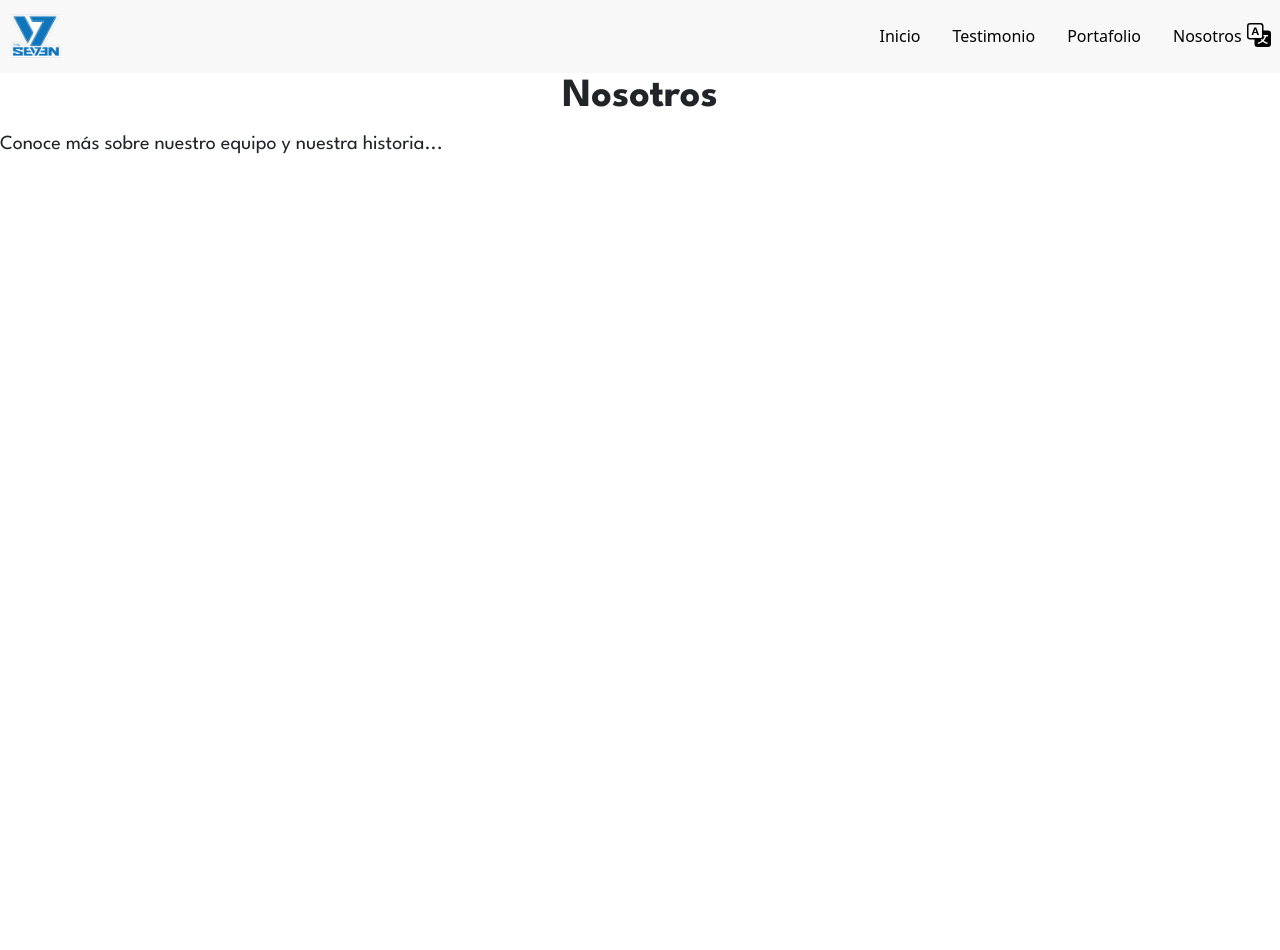
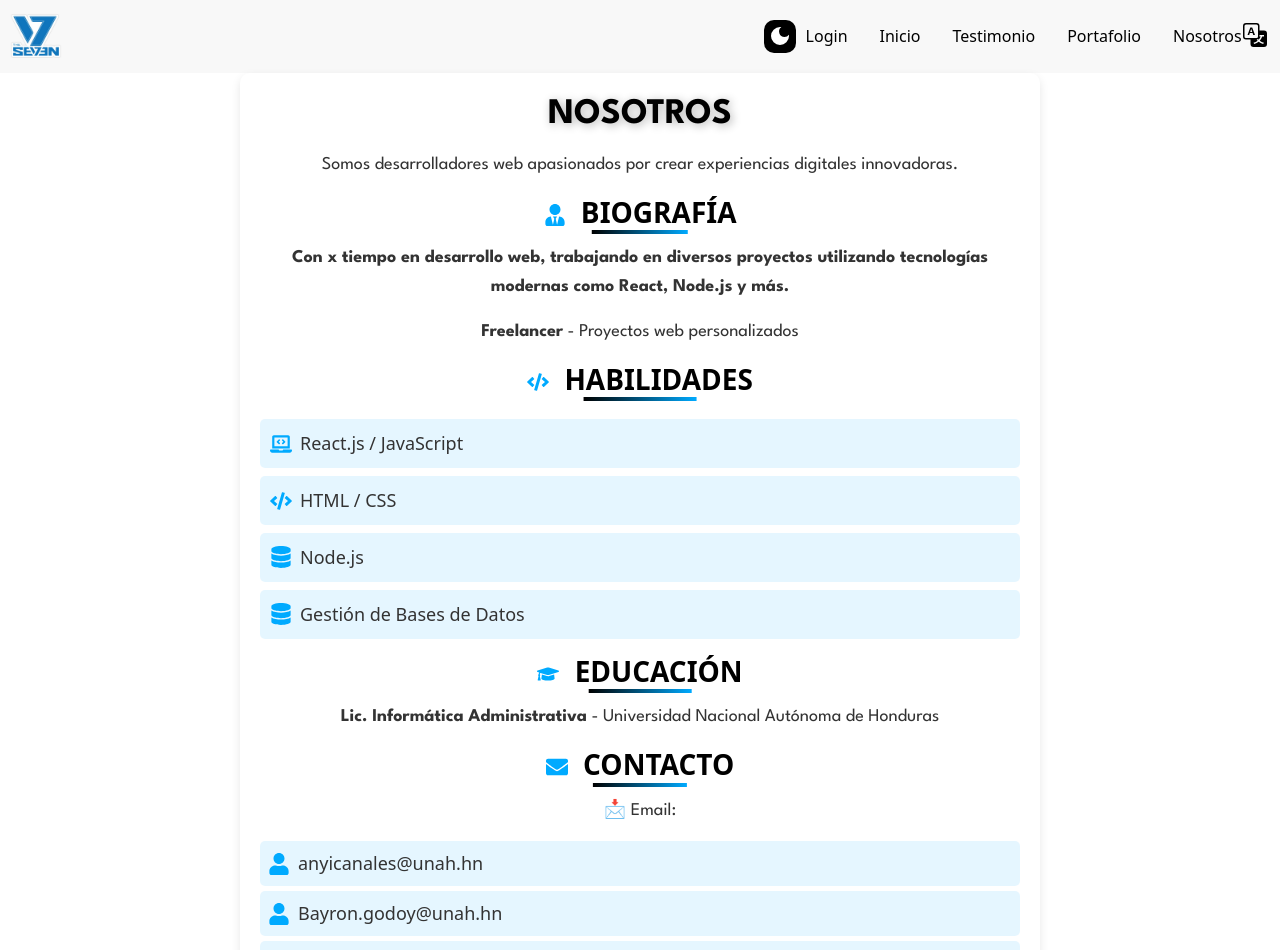
Before and after one commit to jeferson-sal/-Lenguaje3, a React (Create React App) app: page /Nosotros in a window 1280 px wide. Shown: the top 950 px of the page. Before the commit the page ends 800 px from the top, so only its background shows below. Built offline with nearby package versions, Linux system fonts and the light colour scheme.

Commit message:
agrege el boton para el efecto de claro y oscuro y el componente de Nosotros

```diff
--- a/package.json
+++ b/package.json
@@ -7,6 +7,7 @@
     "@testing-library/jest-dom": "^6.6.3",
     "@testing-library/react": "^16.2.0",
     "@testing-library/user-event": "^13.5.0",
+    "animate.css": "^4.1.1",
     "axios": "^1.8.4",
     "bootstrap": "^5.3.3",
     "bootstrap-icons": "^1.11.3",
--- a/src/components/Navbar.css
+++ b/src/components/Navbar.css
@@ -31,6 +31,7 @@ color:#007BFF
 .hamburguesa{;
   position:relative;
   z-index:3;
+  right: 30px;
   .nav-icon-5{
       width: 35px;
       height: 30px;
@@ -38,8 +39,6 @@ color:#007BFF
       position: relative;
       cursor: pointer;
       display: inline-block;
-      right: 40%;
-
 
     }
     .nav-icon-5 span{
@@ -179,7 +178,7 @@ z-index:2;
 .translate-btn {
   position: fixed;
   top: 10px;
-  right: 6px;
+  right: 10px;
   background-color: transparent;
   border: none;
   font-size: 24px;
@@ -200,10 +199,44 @@ z-index:2;
   background-color: rgba(0, 123, 255, 0.1); /* Color de fondo suave */
   color: #007BFF; /* Cambiar color del texto a azul */
   transform: scale(1.1); /* Agrandar ligeramente el botón */
+
 }
 
 /* Efecto cuando el botón está en foco (cuando se hace clic o se selecciona) */
-.translate-btn:focus {
-  outline: none; /* Eliminar el borde por defecto */
-   /* Agregar un borde azul */
+
+
+/* Contenedor de la luna y login */
+.right-section {
+  display: flex;
+  align-items: center;
+  gap: 10px;
+  margin-left: auto;
+  z-index:9999;
 }
+
+/* Botón de la luna */
+.dark-mode-button {
+  background-color: black;  /* Fondo negro */
+  color: white;             /* Texto blanco */
+  border: none;             /* Eliminar borde */
+  margin: 0;                /* Eliminar margen */
+  cursor: pointer;
+  padding: 4px;            /* Agregar un poco de espacio dentro del botón */
+  border-radius: 10px;       /* Bordes redondeados opcionales */
+}
+.dark-mode-button:hover {
+  background-color: rgba(0, 123, 255, 0.1); /* Color de fondo suave */
+  color: #007BFF; /* Cambiar color del texto a azul */
+  transform: scale(1.1); /* Agrandar ligeramente el botón */
+}
+
+/* Estilo del icono */
+.dark-mode-icon {
+  font-size: 24px;
+  cursor: pointer;
+}
+
+/* Modo Blanco y Negro */
+.monochrome-mode {
+  filter: grayscale(100%);
+}
--- a/src/components/Navbar.js
+++ b/src/components/Navbar.js
@@ -3,10 +3,12 @@ import './Navbar.css';
 import Hamburguesa from './Hamburguesa.js';
 import { Link } from 'react-router-dom';
 import { BsTranslate } from 'react-icons/bs';
+import { MdDarkMode } from "react-icons/md";
 
 function Navbar() {
   const [clicked, setClicked] = useState(false);
   const [language, setLanguage] = useState('es'); // El idioma por defecto es español
+  const [isMonochrome, setIsMonochrome] = useState(false);
 
   const handleClick = () => {
     setClicked(!clicked); // Cambia el estado del menú hamburguesa
@@ -14,6 +16,11 @@ function Navbar() {
 
   const closeMenu = () => {
     setClicked(false); // Cierra el menú cuando se hace clic en un enlace
+  };
+
+  const toggleMonochrome = () => {
+    setIsMonochrome(!isMonochrome);
+    document.body.classList.toggle('monochrome-mode');
   };
 
   const handleLanguageToggle = () => {
@@ -40,6 +47,13 @@ function Navbar() {
     <>
       <nav className="nav">
         <img className="logo" src="../logo.jpg" alt="logo" />
+        <div className="right-section">
+          <button className="dark-mode-button" onClick={toggleMonochrome}>
+            <MdDarkMode className="dark-mode-icon" />
+          </button>
+          <Link className="alink" onClick={closeMenu} to="/Login">Login</Link>
+        </div>
+
         <div className={`links ${clicked ? 'active' : ''}`}>
           <Link className="alink" onClick={closeMenu} to="/">
             {translations[language].inicio}
@@ -53,16 +67,17 @@ function Navbar() {
           <Link className="alink" onClick={closeMenu} to="/Nosotros">
             {translations[language].nosotros}
           </Link>
+        </div>
 
-          {/* Botón de traducción */}
-          <button className="translate-btn" onClick={handleLanguageToggle}>
-            <BsTranslate />
-          </button>
-        </div>
+        {/* Botón de traducción */}
+        <button className="translate-btn" onClick={handleLanguageToggle}>
+          <BsTranslate />
+        </button>
 
         <div className="ocultar">
           <Hamburguesa clicked={clicked} handleClick={handleClick} />
         </div>
+
         <div className={`initial ${clicked ? 'active' : ''}`}></div>
       </nav>
     </>
--- a/src/components/Nosotros.css
+++ b/src/components/Nosotros.css
@@ -0,0 +1,96 @@
+.nosotros-container {
+    max-width: 800px;
+    margin: auto;
+    padding: 20px;
+    background-color: #fff;
+    border-radius: 10px;
+    box-shadow: 0px 4px 10px rgba(0, 0, 0, 0.1);
+    text-align: center;
+  }
+
+  /* Títulos con efecto llamativo */
+  h1, h2 {
+    color: #000;
+    text-transform: uppercase;
+    font-weight: bold;
+    margin-bottom: 15px;
+    position: relative;
+    display: inline-block;
+    font-size: 28px;
+    transition: 0.3s ease-in-out;
+  }
+
+  h1 {
+    font-size: 36px;
+    text-shadow: 2px 2px 10px rgba(0, 0, 0, 0.3);
+  }
+
+  h2::after {
+    content: "";
+    position: absolute;
+    left: 50%;
+    bottom: -5px;
+    width: 50%;
+    height: 4px;
+    background: linear-gradient(to right, #000, #00aaff);
+    transform: translateX(-50%);
+    transition: width 0.3s;
+  }
+
+  h2:hover::after {
+    width: 80%;
+  }
+
+  /* Estilo del texto */
+  p, li {
+    color: #333;
+    font-size: 18px;
+    line-height: 1.6;
+  }
+
+  /* Íconos */
+  .icon {
+    color: #00aaff;
+    margin-right: 8px;
+    font-size: 22px;
+  }
+
+  /* Lista de habilidades */
+  .habilidades {
+    list-style: none;
+    padding: 0;
+  }
+
+  .habilidades li {
+    background: rgba(0, 170, 255, 0.1);
+    padding: 10px;
+    margin: 8px 0;
+    border-radius: 5px;
+    display: flex;
+    align-items: center;
+    transition: transform 0.3s ease-in-out;
+  }
+
+  .habilidades li:hover {
+    transform: scale(1.05);
+    background: rgba(0, 170, 255, 0.2);
+  }
+
+  /* Contacto */
+  .contacto-section ul {
+    list-style: none;
+    padding: 0;
+  }
+
+  .contacto-section li {
+    display: flex;
+    align-items: center;
+    background: rgba(0, 170, 255, 0.1);
+    padding: 8px;
+    margin: 5px 0;
+    border-radius: 5px;
+  }
+
+  .contacto-section li:hover {
+    background: rgba(0, 170, 255, 0.2);
+  }
--- a/src/components/Nosotros.js
+++ b/src/components/Nosotros.js
@@ -1,12 +1,58 @@
-import React from 'react'
+import React from 'react';
+import './Nosotros.css';
+import 'animate.css';
+import { FaCode, FaLaptopCode, FaDatabase, FaGraduationCap, FaEnvelope, FaUserTie, FaUser } from 'react-icons/fa';
 
 const Nosotros = () => {
   return (
-    <div>
-    <h1>Nosotros</h1>
-    <p>Conoce más sobre nuestro equipo y nuestra historia...</p>
-</div>
-  )
-}
+    <div className="nosotros-container animate__animated animate__fadeIn">
+      <h1 className="animate__animated animate__slideInDown">Nosotros</h1>
+      <p className="animate__animated animate__fadeIn">
+        Somos desarrolladores web apasionados por crear experiencias digitales innovadoras.
+      </p>
 
-export default Nosotros
+      {/* Biografía */}
+      <section className="animate__animated animate__slideInLeft">
+        <h2><FaUserTie className="icon" /> Biografía</h2>
+        <p>
+          <strong>Con x tiempo en desarrollo web, trabajando en diversos proyectos utilizando tecnologías modernas como React, Node.js y más.</strong>
+        </p>
+        <p><strong>Freelancer</strong> - Proyectos web personalizados</p>
+      </section>
+
+      {/* Habilidades */}
+      <section className="animate__animated animate__slideInLeft">
+        <h2><FaCode className="icon" /> Habilidades</h2>
+        <ul className="habilidades">
+          <li><FaLaptopCode className="icon" /> React.js / JavaScript</li>
+          <li><FaCode className="icon" /> HTML / CSS</li>
+          <li><FaDatabase className="icon" /> Node.js</li>
+          <li><FaDatabase className="icon" /> Gestión de Bases de Datos</li>
+        </ul>
+      </section>
+
+      {/* Educación */}
+      <section className="animate__animated animate__slideInLeft">
+        <h2><FaGraduationCap className="icon" /> Educación</h2>
+        <p>
+          <strong>Lic. Informática Administrativa</strong> - Universidad Nacional Autónoma de Honduras
+        </p>
+      </section>
+
+      {/* Contacto */}
+      <section className="contacto-section">
+        <h2><FaEnvelope className="icon" /> Contacto</h2>
+        <p>📩 Email:</p>
+        <ul>
+          <li><FaUser className="icon" /> anyicanales@unah.hn</li>
+          <li><FaUser className="icon" /> Bayron.godoy@unah.hn</li>
+          <li><FaUser className="icon" /> lpfonseca@unah.hn</li>
+          <li><FaUser className="icon" /> knpaz@unah.hn</li>
+          <li><FaUser className="icon" /> jeferson.salgado@unah.hn</li>
+        </ul>
+      </section>
+    </div>
+  );
+};
+
+export default Nosotros;
```
Also changed, not shown: 1 other file (tests, documents, lock files or other folders).
